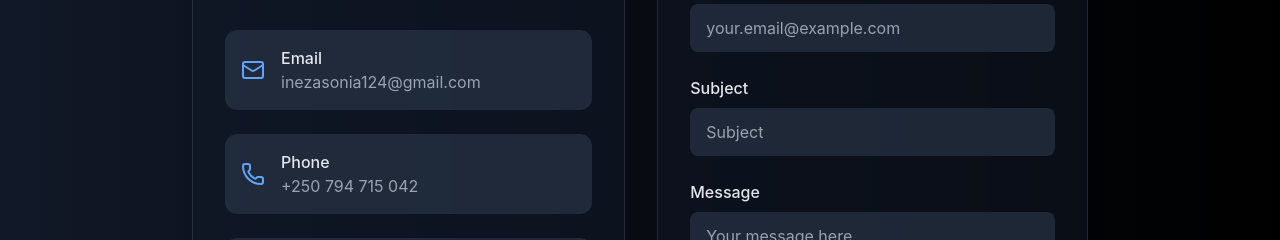
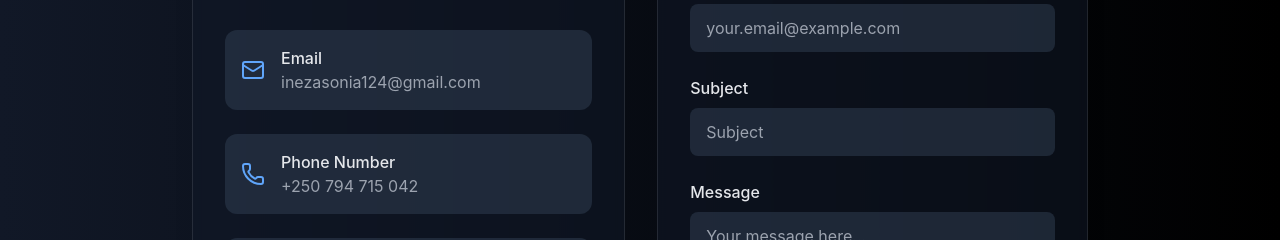
Before and after one commit to soniaineza/my-portifolio, a React (Vite) app: page / in a window 1280 px wide. Shown: the part 8932-9172 px from the top of the page. Built offline with nearby package versions, Linux system fonts and the light colour scheme.

Commit message:
update project

```diff
--- a/src/components/Contact.tsx
+++ b/src/components/Contact.tsx
@@ -29,7 +29,7 @@ export function Contact() {
               <div className="flex items-center p-4 bg-slate-700/50 rounded-xl hover:scale-[1.02] transition-transform duration-300">
                 <Phone size={24} className="text-blue-400 mr-4" />
                 <div>
-                  <p className="font-medium text-gray-200">Phone</p>
+                  <p className="font-medium text-gray-200">Phone Number</p>
                   <a href="tel:+250794715042" className="text-gray-400 hover:text-blue-400 transition-colors duration-300">
                     +250 794 715 042
                   </a>
```
